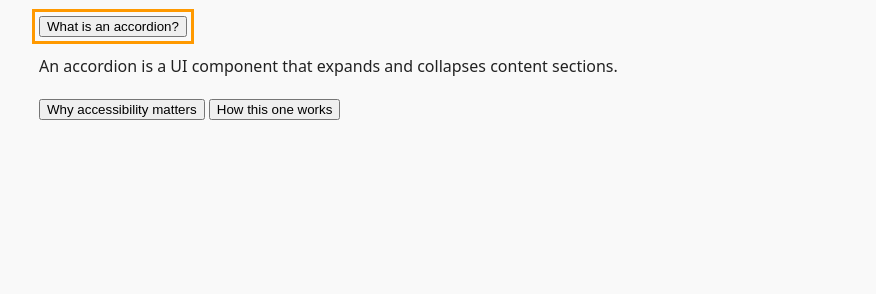
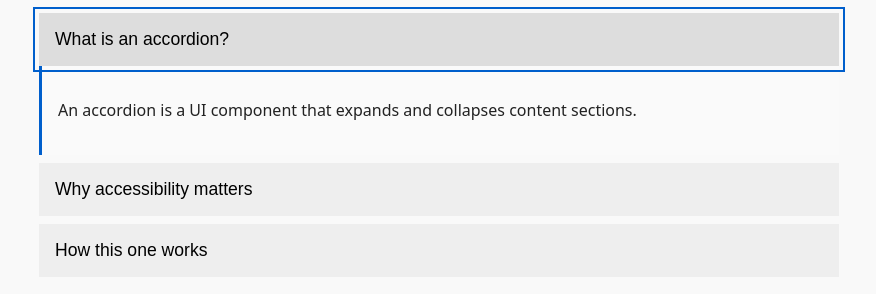
Before and after one commit to cjwesler/a11y-porfolio, a plain HTML site: page project-accordion.html in a window 1280 px wide. Both pictures are taken after a click on the button "What is an accordion?". Shown: the part 204-498 px from the top of the page, without its empty margins (201-1077 px from the left). Drawn offline with Linux system fonts and the light colour scheme.

Commit message:
Update styles.css

```diff
--- a/styles.css
+++ b/styles.css
@@ -54,3 +54,27 @@ nav {
 nav a {
   margin-right: 1rem;
 }
+
+.accordion-trigger {
+  display: block;
+  width: 100%;
+  text-align: left;
+  padding: 1rem;
+  background: #eee;
+  border: none;
+  font-size: 1.1rem;
+  margin-top: 0.5rem;
+  cursor: pointer;
+}
+
+.accordion-trigger:hover,
+.accordion-trigger:focus {
+  background: #ddd;
+  outline: 2px solid #005fcc;
+}
+
+.accordion-panel {
+  padding: 1rem;
+  background: #fafafa;
+  border-left: 3px solid #005fcc;
+}
```
